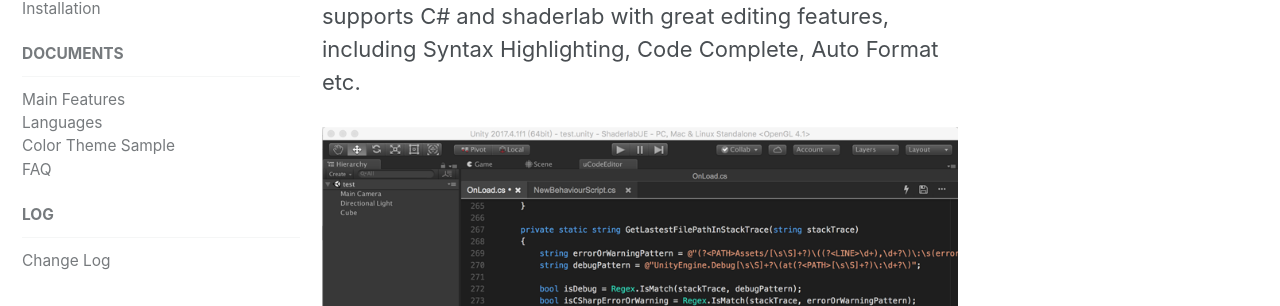
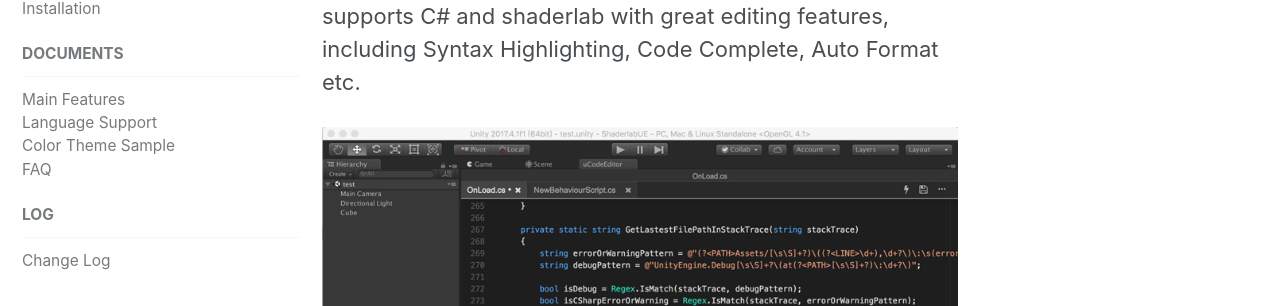
Before and after one commit to amloveyweb/amloveyweb.github.io, a Jekyll site: the page built from _pages/uCodeEditor/index.md, in a window 1280 px wide and 900 px high. Shown: the part 262-568 px from the top of the window. Built offline with Jekyll 4.4.1, drawn with Linux system fonts in a browser that asks for light colours; nearby versions of some CDN libraries.

Commit message:
Update navigation.yml

```diff
--- a/_data/navigation.yml
+++ b/_data/navigation.yml
@@ -27,7 +27,7 @@
     children:
       - title: "Main Features"
         url: "/uce/features/"
-      - title: "Languages"
+      - title: "Language Support"
         url: "/uce/language/"
       - title: "Color Theme Sample"
         url: "/uce/color-theme-sample/"
```
